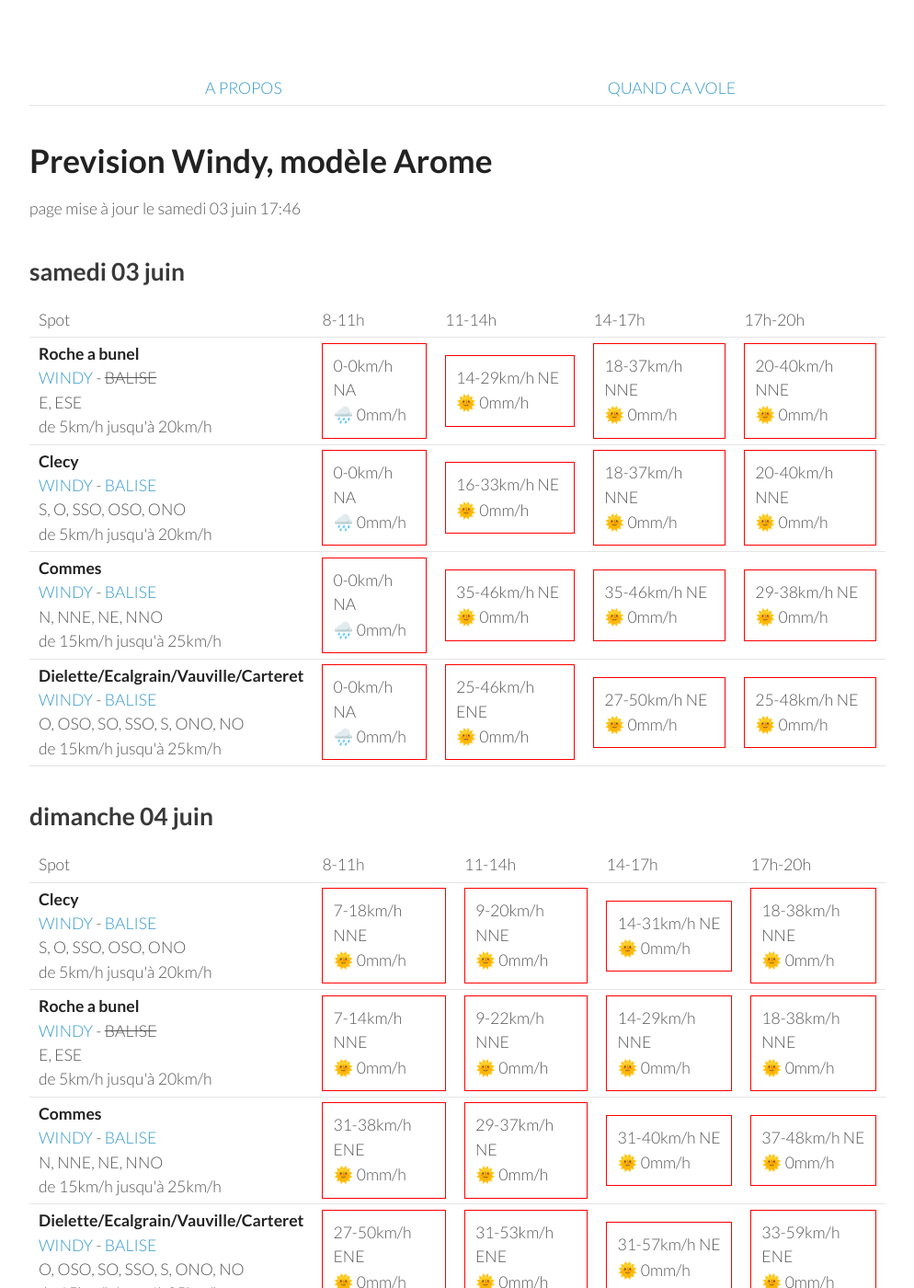
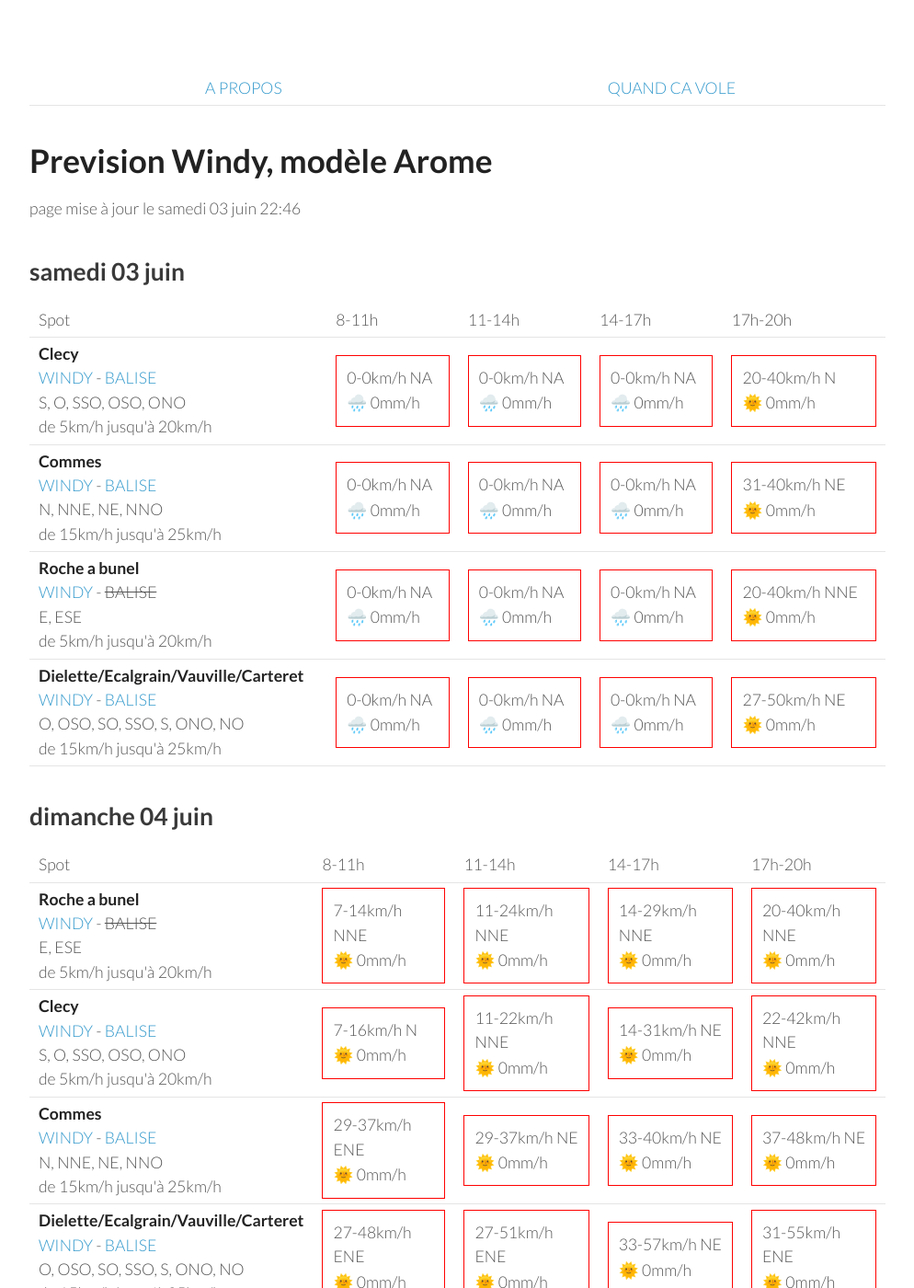
Before and after one commit to parapente-dans-le-nord/parapente-dans-le-nord.github.io, a Jekyll site: the page built from normandie.markdown, in a window 1280 px wide and 1400 px high. Shown: the whole window at 92% size, without its empty margins (26-1020 px from the left). Built offline with Jekyll 4.4.1, drawn with Linux system fonts in a browser that asks for light colours; some of the changed text lies outside the part shown.

Commit message:
update index.markdown

```diff
--- a/normandie.markdown
+++ b/normandie.markdown
@@ -7,7 +7,7 @@ title:  "Tous les spots"
 {: .links}
 
 # Prevision Windy, modèle Arome
-page mise à jour le samedi 03 juin 17:46
+page mise à jour le samedi 03 juin 22:46
 
 ## samedi 03 juin
 
@@ -22,39 +22,39 @@ page mise à jour le samedi 03 juin 17:46
       <td>17h-20h</td>
     </tr>
 <tr>
-        <td><strong>Roche a bunel</strong><br><a href="https://windy.com/48.993/-0.499?48.580,-0.499,8">WINDY</a> - <span class="no-balise"> BALISE </span><br> <span class="vent-favorable">E, ESE</span><br><span class="force-vent">de 5km/h jusqu'à 20km/h</span> </td>
-
-            <td><div class="not-flyable"><p>0-0km/h NA</p><p>🌧️ 0mm/h</p></div></td>
-            <td><div class="not-flyable"><p>14-29km/h NE</p><p>🌞 0mm/h</p></div></td>
-            <td><div class="not-flyable"><p>18-37km/h NNE</p><p>🌞 0mm/h</p></div></td>
-            <td><div class="not-flyable"><p>20-40km/h NNE</p><p>🌞 0mm/h</p></div></td>
-
-    </tr>
-<tr>
         <td><strong>Clecy</strong><br><a href="https://windy.com/48.929/-0.470?48.516,-0.470,8">WINDY</a> - <span class=""><a href="http://www.balisemeteo.com/balise.php?idBalise=122">BALISE</a> </span><br> <span class="vent-favorable">S, O, SSO, OSO, ONO</span><br><span class="force-vent">de 5km/h jusqu'à 20km/h</span> </td>
 
             <td><div class="not-flyable"><p>0-0km/h NA</p><p>🌧️ 0mm/h</p></div></td>
-            <td><div class="not-flyable"><p>16-33km/h NE</p><p>🌞 0mm/h</p></div></td>
-            <td><div class="not-flyable"><p>18-37km/h NNE</p><p>🌞 0mm/h</p></div></td>
-            <td><div class="not-flyable"><p>20-40km/h NNE</p><p>🌞 0mm/h</p></div></td>
+            <td><div class="not-flyable"><p>0-0km/h NA</p><p>🌧️ 0mm/h</p></div></td>
+            <td><div class="not-flyable"><p>0-0km/h NA</p><p>🌧️ 0mm/h</p></div></td>
+            <td><div class="not-flyable"><p>20-40km/h N</p><p>🌞 0mm/h</p></div></td>
 
     </tr>
 <tr>
         <td><strong>Commes</strong><br><a href="https://windy.com/49.346/-0.726?48.936,-0.726,8">WINDY</a> - <span class=""><a href="http://www.balisemeteo.com/balise.php?idBalise=158">BALISE</a> </span><br> <span class="vent-favorable">N, NNE, NE, NNO</span><br><span class="force-vent">de 15km/h jusqu'à 25km/h</span> </td>
 
             <td><div class="not-flyable"><p>0-0km/h NA</p><p>🌧️ 0mm/h</p></div></td>
-            <td><div class="not-flyable"><p>35-46km/h NE</p><p>🌞 0mm/h</p></div></td>
-            <td><div class="not-flyable"><p>35-46km/h NE</p><p>🌞 0mm/h</p></div></td>
-            <td><div class="not-flyable"><p>29-38km/h NE</p><p>🌞 0mm/h</p></div></td>
+            <td><div class="not-flyable"><p>0-0km/h NA</p><p>🌧️ 0mm/h</p></div></td>
+            <td><div class="not-flyable"><p>0-0km/h NA</p><p>🌧️ 0mm/h</p></div></td>
+            <td><div class="not-flyable"><p>31-40km/h NE</p><p>🌞 0mm/h</p></div></td>
+
+    </tr>
+<tr>
+        <td><strong>Roche a bunel</strong><br><a href="https://windy.com/48.993/-0.499?48.580,-0.499,8">WINDY</a> - <span class="no-balise"> BALISE </span><br> <span class="vent-favorable">E, ESE</span><br><span class="force-vent">de 5km/h jusqu'à 20km/h</span> </td>
+
+            <td><div class="not-flyable"><p>0-0km/h NA</p><p>🌧️ 0mm/h</p></div></td>
+            <td><div class="not-flyable"><p>0-0km/h NA</p><p>🌧️ 0mm/h</p></div></td>
+            <td><div class="not-flyable"><p>0-0km/h NA</p><p>🌧️ 0mm/h</p></div></td>
+            <td><div class="not-flyable"><p>20-40km/h NNE</p><p>🌞 0mm/h</p></div></td>
 
     </tr>
 <tr>
         <td><strong>Dielette/Ecalgrain/Vauville/Carteret</strong><br><a href="https://windy.com/49.650/-1.856?49.243,-1.856,8">WINDY</a> - <span class=""><a href="http://www.balisemeteo.com/balise.php?idBalise=81">BALISE</a> </span><br> <span class="vent-favorable">O, OSO, SO, SSO, S, ONO, NO</span><br><span class="force-vent">de 15km/h jusqu'à 25km/h</span> </td>
 
             <td><div class="not-flyable"><p>0-0km/h NA</p><p>🌧️ 0mm/h</p></div></td>
-            <td><div class="not-flyable"><p>25-46km/h ENE</p><p>🌞 0mm/h</p></div></td>
+            <td><div class="not-flyable"><p>0-0km/h NA</p><p>🌧️ 0mm/h</p></div></td>
+            <td><div class="not-flyable"><p>0-0km/h NA</p><p>🌧️ 0mm/h</p></div></td>
             <td><div class="not-flyable"><p>27-50km/h NE</p><p>🌞 0mm/h</p></div></td>
-            <td><div class="not-flyable"><p>25-48km/h NE</p><p>🌞 0mm/h</p></div></td>
 
     </tr>
 
@@ -74,31 +74,31 @@ page mise à jour le samedi 03 juin 17:46
       <td>17h-20h</td>
     </tr>
 <tr>
-        <td><strong>Clecy</strong><br><a href="https://windy.com/48.929/-0.470?48.516,-0.470,8">WINDY</a> - <span class=""><a href="http://www.balisemeteo.com/balise.php?idBalise=122">BALISE</a> </span><br> <span class="vent-favorable">S, O, SSO, OSO, ONO</span><br><span class="force-vent">de 5km/h jusqu'à 20km/h</span> </td>
+        <td><strong>Roche a bunel</strong><br><a href="https://windy.com/48.993/-0.499?48.580,-0.499,8">WINDY</a> - <span class="no-balise"> BALISE </span><br> <span class="vent-favorable">E, ESE</span><br><span class="force-vent">de 5km/h jusqu'à 20km/h</span> </td>
 
-            <td><div class="not-flyable"><p>7-18km/h NNE</p><p>🌞 0mm/h</p></div></td>
-            <td><div class="not-flyable"><p>9-20km/h NNE</p><p>🌞 0mm/h</p></div></td>
-            <td><div class="not-flyable"><p>14-31km/h NE</p><p>🌞 0mm/h</p></div></td>
-            <td><div class="not-flyable"><p>18-38km/h NNE</p><p>🌞 0mm/h</p></div></td>
+            <td><div class="not-flyable"><p>7-14km/h NNE</p><p>🌞 0mm/h</p></div></td>
+            <td><div class="not-flyable"><p>11-24km/h NNE</p><p>🌞 0mm/h</p></div></td>
+            <td><div class="not-flyable"><p>14-29km/h NNE</p><p>🌞 0mm/h</p></div></td>
+            <td><div class="not-flyable"><p>20-40km/h NNE</p><p>🌞 0mm/h</p></div></td>
 
 
     </tr>
 <tr>
-        <td><strong>Roche a bunel</strong><br><a href="https://windy.com/48.993/-0.499?48.580,-0.499,8">WINDY</a> - <span class="no-balise"> BALISE </span><br> <span class="vent-favorable">E, ESE</span><br><span class="force-vent">de 5km/h jusqu'à 20km/h</span> </td>
+        <td><strong>Clecy</strong><br><a href="https://windy.com/48.929/-0.470?48.516,-0.470,8">WINDY</a> - <span class=""><a href="http://www.balisemeteo.com/balise.php?idBalise=122">BALISE</a> </span><br> <span class="vent-favorable">S, O, SSO, OSO, ONO</span><br><span class="force-vent">de 5km/h jusqu'à 20km/h</span> </td>
 
-            <td><div class="not-flyable"><p>7-14km/h NNE</p><p>🌞 0mm/h</p></div></td>
-            <td><div class="not-flyable"><p>9-22km/h NNE</p><p>🌞 0mm/h</p></div></td>
-            <td><div class="not-flyable"><p>14-29km/h NNE</p><p>🌞 0mm/h</p></div></td>
-            <td><div class="not-flyable"><p>18-38km/h NNE</p><p>🌞 0mm/h</p></div></td>
+            <td><div class="not-flyable"><p>7-16km/h N</p><p>🌞 0mm/h</p></div></td>
+            <td><div class="not-flyable"><p>11-22km/h NNE</p><p>🌞 0mm/h</p></div></td>
+            <td><div class="not-flyable"><p>14-31km/h NE</p><p>🌞 0mm/h</p></div></td>
+            <td><div class="not-flyable"><p>22-42km/h NNE</p><p>🌞 0mm/h</p></div></td>
 
 
     </tr>
 <tr>
         <td><strong>Commes</strong><br><a href="https://windy.com/49.346/-0.726?48.936,-0.726,8">WINDY</a> - <span class=""><a href="http://www.balisemeteo.com/balise.php?idBalise=158">BALISE</a> </span><br> <span class="vent-favorable">N, NNE, NE, NNO</span><br><span class="force-vent">de 15km/h jusqu'à 25km/h</span> </td>
 
-            <td><div class="not-flyable"><p>31-38km/h ENE</p><p>🌞 0mm/h</p></div></td>
+            <td><div class="not-flyable"><p>29-37km/h ENE</p><p>🌞 0mm/h</p></div></td>
             <td><div class="not-flyable"><p>29-37km/h NE</p><p>🌞 0mm/h</p></div></td>
-            <td><div class="not-flyable"><p>31-40km/h NE</p><p>🌞 0mm/h</p></div></td>
+            <td><div class="not-flyable"><p>33-40km/h NE</p><p>🌞 0mm/h</p></div></td>
             <td><div class="not-flyable"><p>37-48km/h NE</p><p>🌞 0mm/h</p></div></td>
 
 
@@ -106,10 +106,10 @@ page mise à jour le samedi 03 juin 17:46
 <tr>
         <td><strong>Dielette/Ecalgrain/Vauville/Carteret</strong><br><a href="https://windy.com/49.650/-1.856?49.243,-1.856,8">WINDY</a> - <span class=""><a href="http://www.balisemeteo.com/balise.php?idBalise=81">BALISE</a> </span><br> <span class="vent-favorable">O, OSO, SO, SSO, S, ONO, NO</span><br><span class="force-vent">de 15km/h jusqu'à 25km/h</span> </td>
 
-            <td><div class="not-flyable"><p>27-50km/h ENE</p><p>🌞 0mm/h</p></div></td>
-            <td><div class="not-flyable"><p>31-53km/h ENE</p><p>🌞 0mm/h</p></div></td>
-            <td><div class="not-flyable"><p>31-57km/h NE</p><p>🌞 0mm/h</p></div></td>
-            <td><div class="not-flyable"><p>33-59km/h ENE</p><p>🌞 0mm/h</p></div></td>
+            <td><div class="not-flyable"><p>27-48km/h ENE</p><p>🌞 0mm/h</p></div></td>
+            <td><div class="not-flyable"><p>27-51km/h ENE</p><p>🌞 0mm/h</p></div></td>
+            <td><div class="not-flyable"><p>33-57km/h NE</p><p>🌞 0mm/h</p></div></td>
+            <td><div class="not-flyable"><p>31-55km/h ENE</p><p>🌞 0mm/h</p></div></td>
 
 
     </tr>
@@ -132,7 +132,7 @@ page mise à jour le samedi 03 juin 17:46
 <tr>
         <td><strong>Clecy</strong><br><a href="https://windy.com/48.929/-0.470?48.516,-0.470,8">WINDY</a> - <span class=""><a href="http://www.balisemeteo.com/balise.php?idBalise=122">BALISE</a> </span><br> <span class="vent-favorable">S, O, SSO, OSO, ONO</span><br><span class="force-vent">de 5km/h jusqu'à 20km/h</span> </td>
 
-            <td><div class="not-flyable"><p>11-22km/h NNE</p><p>🌞 0mm/h</p></div></td>
+            <td><div class="not-flyable"><p>11-20km/h NNE</p><p>🌞 0mm/h</p></div></td>
             <td><div class="not-flyable"><p>12-29km/h NNE</p><p>🌞 0mm/h</p></div></td>
             <td><div class="not-flyable"><p>16-37km/h NNE</p><p>🌞 0mm/h</p></div></td>
             <td><div class="not-flyable"><p>18-40km/h NNE</p><p>🌞 0mm/h</p></div></td>
@@ -142,7 +142,7 @@ page mise à jour le samedi 03 juin 17:46
 <tr>
         <td><strong>Roche a bunel</strong><br><a href="https://windy.com/48.993/-0.499?48.580,-0.499,8">WINDY</a> - <span class="no-balise"> BALISE </span><br> <span class="vent-favorable">E, ESE</span><br><span class="force-vent">de 5km/h jusqu'à 20km/h</span> </td>
 
-            <td><div class="not-flyable"><p>11-22km/h NNE</p><p>🌞 0mm/h</p></div></td>
+            <td><div class="not-flyable"><p>7-16km/h NNE</p><p>🌞 0mm/h</p></div></td>
             <td><div class="not-flyable"><p>12-29km/h NNE</p><p>🌞 0mm/h</p></div></td>
             <td><div class="not-flyable"><p>16-38km/h NNE</p><p>🌞 0mm/h</p></div></td>
             <td><div class="not-flyable"><p>18-40km/h NNE</p><p>🌞 0mm/h</p></div></td>
@@ -152,7 +152,7 @@ page mise à jour le samedi 03 juin 17:46
 <tr>
         <td><strong>Commes</strong><br><a href="https://windy.com/49.346/-0.726?48.936,-0.726,8">WINDY</a> - <span class=""><a href="http://www.balisemeteo.com/balise.php?idBalise=158">BALISE</a> </span><br> <span class="vent-favorable">N, NNE, NE, NNO</span><br><span class="force-vent">de 15km/h jusqu'à 25km/h</span> </td>
 
-            <td><div class="not-flyable"><p>22-35km/h ENE</p><p>🌞 0mm/h</p></div></td>
+            <td><div class="not-flyable"><p>35-44km/h ENE</p><p>🌞 0mm/h</p></div></td>
             <td><div class="not-flyable"><p>22-37km/h NE</p><p>🌞 0mm/h</p></div></td>
             <td><div class="not-flyable"><p>27-44km/h NE</p><p>🌞 0mm/h</p></div></td>
             <td><div class="not-flyable"><p>27-46km/h NE</p><p>🌞 0mm/h</p></div></td>
@@ -162,8 +162,8 @@ page mise à jour le samedi 03 juin 17:46
 <tr>
         <td><strong>Dielette/Ecalgrain/Vauville/Carteret</strong><br><a href="https://windy.com/49.650/-1.856?49.243,-1.856,8">WINDY</a> - <span class=""><a href="http://www.balisemeteo.com/balise.php?idBalise=81">BALISE</a> </span><br> <span class="vent-favorable">O, OSO, SO, SSO, S, ONO, NO</span><br><span class="force-vent">de 15km/h jusqu'à 25km/h</span> </td>
 
-            <td><div class="not-flyable"><p>29-42km/h ENE</p><p>🌞 0mm/h</p></div></td>
-            <td><div class="not-flyable"><p>31-44km/h ENE</p><p>🌞 0mm/h</p></div></td>
+            <td><div class="not-flyable"><p>27-53km/h ENE</p><p>🌞 0mm/h</p></div></td>
+            <td><div class="not-flyable"><p>29-44km/h ENE</p><p>🌞 0mm/h</p></div></td>
             <td><div class="not-flyable"><p>31-48km/h ENE</p><p>🌞 0mm/h</p></div></td>
             <td><div class="not-flyable"><p>29-46km/h ENE</p><p>🌞 0mm/h</p></div></td>
 
@@ -198,7 +198,7 @@ page mise à jour le samedi 03 juin 17:46
 <tr>
         <td><strong>Roche a bunel</strong><br><a href="https://windy.com/48.993/-0.499?48.580,-0.499,8">WINDY</a> - <span class="no-balise"> BALISE </span><br> <span class="vent-favorable">E, ESE</span><br><span class="force-vent">de 5km/h jusqu'à 20km/h</span> </td>
 
-            <td><div class="not-flyable"><p>11-22km/h NNE</p><p>🌞 0mm/h</p></div></td>
+            <td><div class="not-flyable"><p>11-22km/h NE</p><p>🌞 0mm/h</p></div></td>
             <td><div class="not-flyable"><p>12-29km/h NNE</p><p>🌞 0mm/h</p></div></td>
             <td><div class="not-flyable"><p>16-38km/h NNE</p><p>🌞 0mm/h</p></div></td>
             <td><div class="not-flyable"><p>18-40km/h NNE</p><p>🌞 0mm/h</p></div></td>
@@ -208,17 +208,17 @@ page mise à jour le samedi 03 juin 17:46
 <tr>
         <td><strong>Commes</strong><br><a href="https://windy.com/49.346/-0.726?48.936,-0.726,8">WINDY</a> - <span class=""><a href="http://www.balisemeteo.com/balise.php?idBalise=158">BALISE</a> </span><br> <span class="vent-favorable">N, NNE, NE, NNO</span><br><span class="force-vent">de 15km/h jusqu'à 25km/h</span> </td>
 
-            <td><div class="not-flyable"><p>22-35km/h ENE</p><p>🌞 0mm/h</p></div></td>
-            <td><div class="not-flyable"><p>24-37km/h NE</p><p>🌞 0mm/h</p></div></td>
-            <td><div class="not-flyable"><p>25-44km/h NE</p><p>🌞 0mm/h</p></div></td>
-            <td><div class="not-flyable"><p>27-46km/h NE</p><p>🌞 0mm/h</p></div></td>
+            <td><div class="not-flyable"><p>22-33km/h ENE</p><p>🌞 0mm/h</p></div></td>
+            <td><div class="not-flyable"><p>24-38km/h NE</p><p>🌞 0mm/h</p></div></td>
+            <td><div class="not-flyable"><p>27-44km/h NE</p><p>🌞 0mm/h</p></div></td>
+            <td><div class="not-flyable"><p>27-44km/h NE</p><p>🌞 0mm/h</p></div></td>
 
 
     </tr>
 <tr>
         <td><strong>Dielette/Ecalgrain/Vauville/Carteret</strong><br><a href="https://windy.com/49.650/-1.856?49.243,-1.856,8">WINDY</a> - <span class=""><a href="http://www.balisemeteo.com/balise.php?idBalise=81">BALISE</a> </span><br> <span class="vent-favorable">O, OSO, SO, SSO, S, ONO, NO</span><br><span class="force-vent">de 15km/h jusqu'à 25km/h</span> </td>
 
-            <td><div class="not-flyable"><p>31-44km/h ENE</p><p>🌞 0mm/h</p></div></td>
+            <td><div class="not-flyable"><p>31-46km/h ENE</p><p>🌞 0mm/h</p></div></td>
             <td><div class="not-flyable"><p>31-46km/h ENE</p><p>🌞 0mm/h</p></div></td>
             <td><div class="not-flyable"><p>31-48km/h ENE</p><p>🌞 0mm/h</p></div></td>
             <td><div class="not-flyable"><p>29-46km/h ENE</p><p>🌞 0mm/h</p></div></td>
@@ -254,19 +254,19 @@ page mise à jour le samedi 03 juin 17:46
 <tr>
         <td><strong>Commes</strong><br><a href="https://windy.com/49.346/-0.726?48.936,-0.726,8">WINDY</a> - <span class=""><a href="http://www.balisemeteo.com/balise.php?idBalise=158">BALISE</a> </span><br> <span class="vent-favorable">N, NNE, NE, NNO</span><br><span class="force-vent">de 15km/h jusqu'à 25km/h</span> </td>
 
-            <td><div class="not-flyable"><p>18-31km/h ENE</p><p>🌞 0mm/h</p></div></td>
-            <td><div class="not-flyable"><p>22-35km/h ENE</p><p>🌞 0mm/h</p></div></td>
+            <td><div class="not-flyable"><p>20-33km/h ENE</p><p>🌞 0mm/h</p></div></td>
+            <td><div class="not-flyable"><p>20-33km/h NE</p><p>🌞 0mm/h</p></div></td>
             <td><div class="not-flyable"><p>22-37km/h NE</p><p>🌞 0mm/h</p></div></td>
-            <td><div class="not-flyable"><p>27-42km/h NE</p><p>🌞 0mm/h</p></div></td>
+            <td><div class="not-flyable"><p>27-44km/h NE</p><p>🌞 0mm/h</p></div></td>
 
 
     </tr>
 <tr>
         <td><strong>Roche a bunel</strong><br><a href="https://windy.com/48.993/-0.499?48.580,-0.499,8">WINDY</a> - <span class="no-balise"> BALISE </span><br> <span class="vent-favorable">E, ESE</span><br><span class="force-vent">de 5km/h jusqu'à 20km/h</span> </td>
 
-            <td><div class="not-flyable"><p>9-22km/h NE</p><p>🌞 0mm/h</p></div></td>
-            <td><div class="not-flyable"><p>12-29km/h NE</p><p>🌞 0mm/h</p></div></td>
-            <td><div class="not-flyable"><p>12-31km/h NE</p><p>🌞 0mm/h</p></div></td>
+            <td><div class="not-flyable"><p>11-22km/h NE</p><p>🌞 0mm/h</p></div></td>
+            <td><div class="not-flyable"><p>11-25km/h NE</p><p>🌞 0mm/h</p></div></td>
+            <td><div class="not-flyable"><p>14-33km/h NE</p><p>🌞 0mm/h</p></div></td>
             <td><div class="not-flyable"><p>16-35km/h NNE</p><p>🌞 0mm/h</p></div></td>
 
 
@@ -275,9 +275,9 @@ page mise à jour le samedi 03 juin 17:46
         <td><strong>Dielette/Ecalgrain/Vauville/Carteret</strong><br><a href="https://windy.com/49.650/-1.856?49.243,-1.856,8">WINDY</a> - <span class=""><a href="http://www.balisemeteo.com/balise.php?idBalise=81">BALISE</a> </span><br> <span class="vent-favorable">O, OSO, SO, SSO, S, ONO, NO</span><br><span class="force-vent">de 15km/h jusqu'à 25km/h</span> </td>
 
             <td><div class="not-flyable"><p>35-50km/h ENE</p><p>🌞 0mm/h</p></div></td>
+            <td><div class="not-flyable"><p>35-53km/h ENE</p><p>🌞 0mm/h</p></div></td>
             <td><div class="not-flyable"><p>33-51km/h ENE</p><p>🌞 0mm/h</p></div></td>
             <td><div class="not-flyable"><p>33-50km/h ENE</p><p>🌞 0mm/h</p></div></td>
-            <td><div class="not-flyable"><p>33-51km/h ENE</p><p>🌞 0mm/h</p></div></td>
 
 
     </tr>
@@ -300,10 +300,10 @@ page mise à jour le samedi 03 juin 17:46
 <tr>
         <td><strong>Roche a bunel</strong><br><a href="https://windy.com/48.993/-0.499?48.580,-0.499,8">WINDY</a> - <span class="no-balise"> BALISE </span><br> <span class="vent-favorable">E, ESE</span><br><span class="force-vent">de 5km/h jusqu'à 20km/h</span> </td>
 
-            <td><div class="not-flyable"><p>11-20km/h ENE</p><p>🌞 0mm/h</p></div></td>
-            <td><div class="not-flyable"><p>11-24km/h ENE</p><p>🌞 0mm/h</p></div></td>
-            <td><div class="not-flyable"><p>14-31km/h ENE</p><p>🌞 0mm/h</p></div></td>
-            <td><div class="not-flyable"><p>14-33km/h ESE</p><p>🌞 0mm/h</p></div></td>
+            <td><div class="not-flyable"><p>11-25km/h ENE</p><p>🌞 0mm/h</p></div></td>
+            <td><div class="not-flyable"><p>14-33km/h ENE</p><p>🌞 0mm/h</p></div></td>
+            <td><div class="not-flyable"><p>16-38km/h ENE</p><p>🌞 0mm/h</p></div></td>
+            <td><div class="not-flyable"><p>16-37km/h NE</p><p>🌞 0mm/h</p></div></td>
 
 
     </tr>
@@ -320,20 +320,20 @@ page mise à jour le samedi 03 juin 17:46
 <tr>
         <td><strong>Commes</strong><br><a href="https://windy.com/49.346/-0.726?48.936,-0.726,8">WINDY</a> - <span class=""><a href="http://www.balisemeteo.com/balise.php?idBalise=158">BALISE</a> </span><br> <span class="vent-favorable">N, NNE, NE, NNO</span><br><span class="force-vent">de 15km/h jusqu'à 25km/h</span> </td>
 
-            <td><div class="not-flyable"><p>18-27km/h E</p><p>🌞 0mm/h</p></div></td>
-            <td><div class="not-flyable"><p>18-29km/h ENE</p><p>🌞 0mm/h</p></div></td>
-            <td><div class="not-flyable"><p>20-33km/h NE</p><p>🌞 0mm/h</p></div></td>
-            <td><div class="not-flyable"><p>25-38km/h NE</p><p>🌞 0mm/h</p></div></td>
+            <td><div class="not-flyable"><p>20-31km/h ENE</p><p>🌞 0mm/h</p></div></td>
+            <td><div class="not-flyable"><p>22-37km/h ENE</p><p>🌞 0mm/h</p></div></td>
+            <td><div class="not-flyable"><p>25-42km/h NE</p><p>🌞 0mm/h</p></div></td>
+            <td><div class="not-flyable"><p>29-48km/h NE</p><p>🌞 0mm/h</p></div></td>
 
 
     </tr>
 <tr>
         <td><strong>Dielette/Ecalgrain/Vauville/Carteret</strong><br><a href="https://windy.com/49.650/-1.856?49.243,-1.856,8">WINDY</a> - <span class=""><a href="http://www.balisemeteo.com/balise.php?idBalise=81">BALISE</a> </span><br> <span class="vent-favorable">O, OSO, SO, SSO, S, ONO, NO</span><br><span class="force-vent">de 15km/h jusqu'à 25km/h</span> </td>
 
-            <td><div class="not-flyable"><p>25-40km/h E</p><p>🌞 0mm/h</p></div></td>
-            <td><div class="not-flyable"><p>27-40km/h ENE</p><p>🌞 0mm/h</p></div></td>
-            <td><div class="not-flyable"><p>31-46km/h ENE</p><p>🌞 0mm/h</p></div></td>
-            <td><div class="not-flyable"><p>31-46km/h ENE</p><p>🌞 0mm/h</p></div></td>
+            <td><div class="not-flyable"><p>31-50km/h ENE</p><p>🌞 0mm/h</p></div></td>
+            <td><div class="not-flyable"><p>35-51km/h ENE</p><p>🌞 0mm/h</p></div></td>
+            <td><div class="not-flyable"><p>35-51km/h ENE</p><p>🌞 0mm/h</p></div></td>
+            <td><div class="not-flyable"><p>35-51km/h ENE</p><p>🌞 0mm/h</p></div></td>
 
 
     </tr>
```
